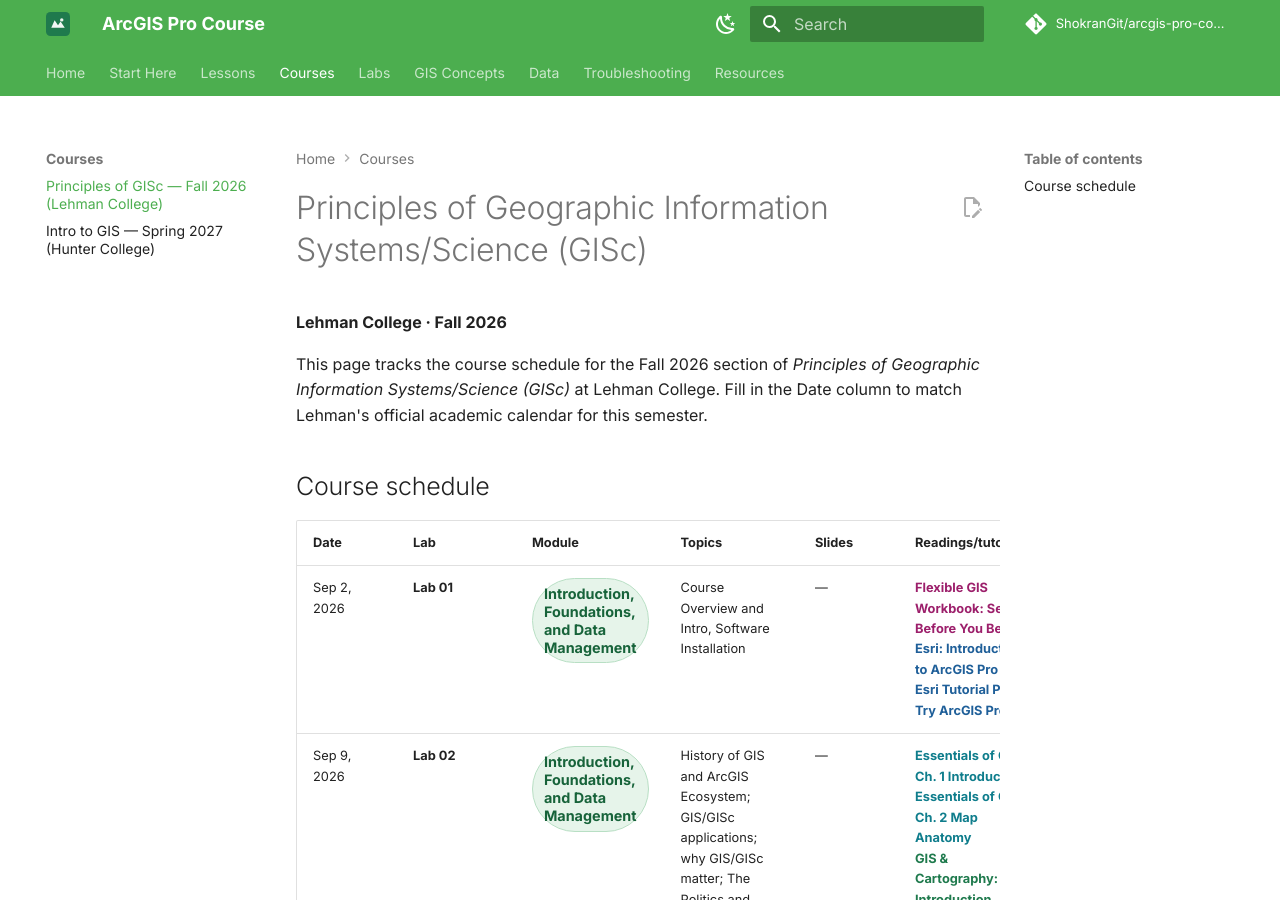
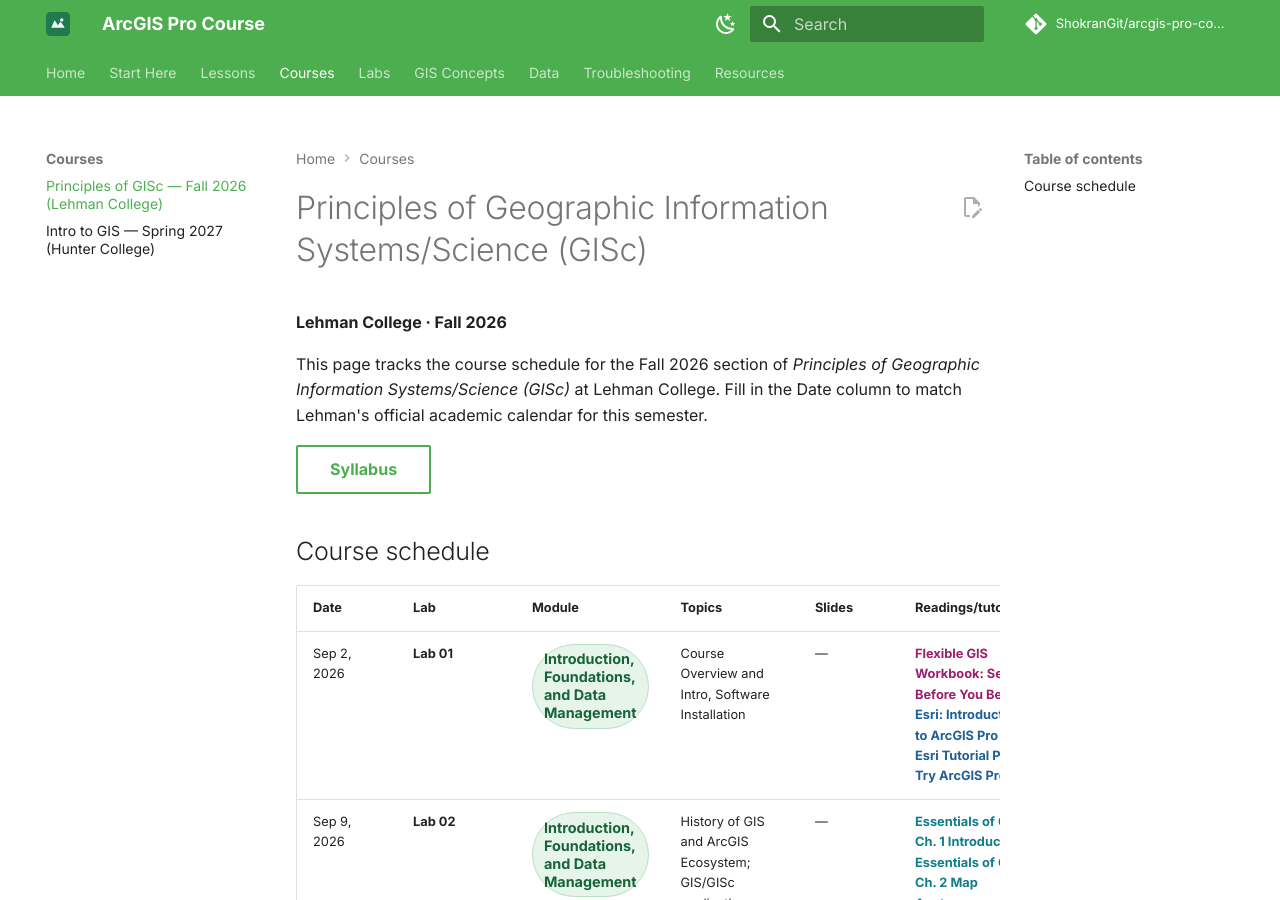
Before and after one commit to ShokranGit/arcgis-pro-course, an MkDocs documentation site: the page built from docs/courses/lehman-gisc-fall2026.md, in a window 1280 px wide and 900 px high. Built offline with MkDocs 1.6.1 and Material for MkDocs 9.7.7, drawn with Linux system fonts in a browser that asks for light colours; comment, search, counter and statistics services are not loaded.

Commit message:
Add Syllabus button to Lehman course page

```diff
--- a/docs/courses/lehman-gisc-fall2026.md
+++ b/docs/courses/lehman-gisc-fall2026.md
@@ -7,6 +7,8 @@ title: Principles of GISc (Fall 2026, Lehman College)
 **Lehman College · Fall 2026**
 
 This page tracks the course schedule for the Fall 2026 section of *Principles of Geographic Information Systems/Science (GISc)* at Lehman College. Fill in the Date column to match Lehman's official academic calendar for this semester.
+
+[Syllabus](../lehman-syllabus/){ .md-button }
 
 ## Course schedule
 
```
